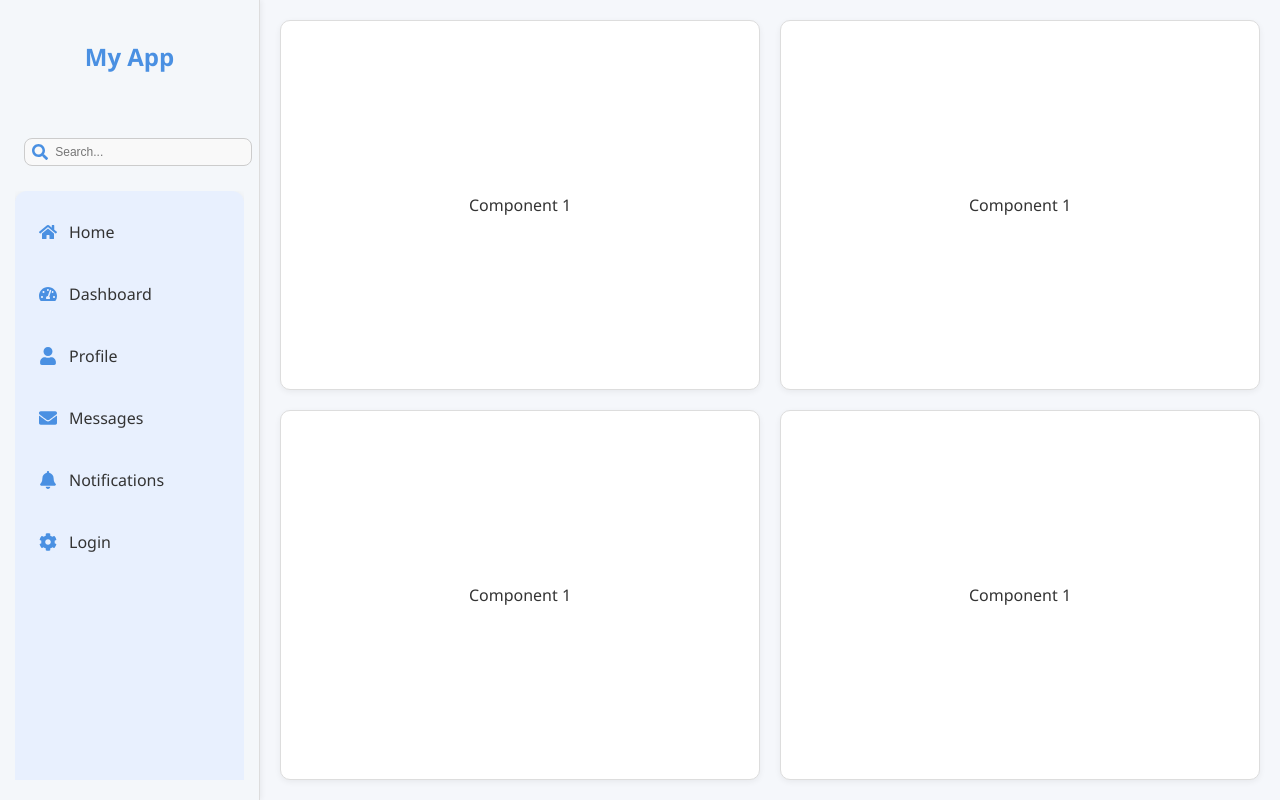
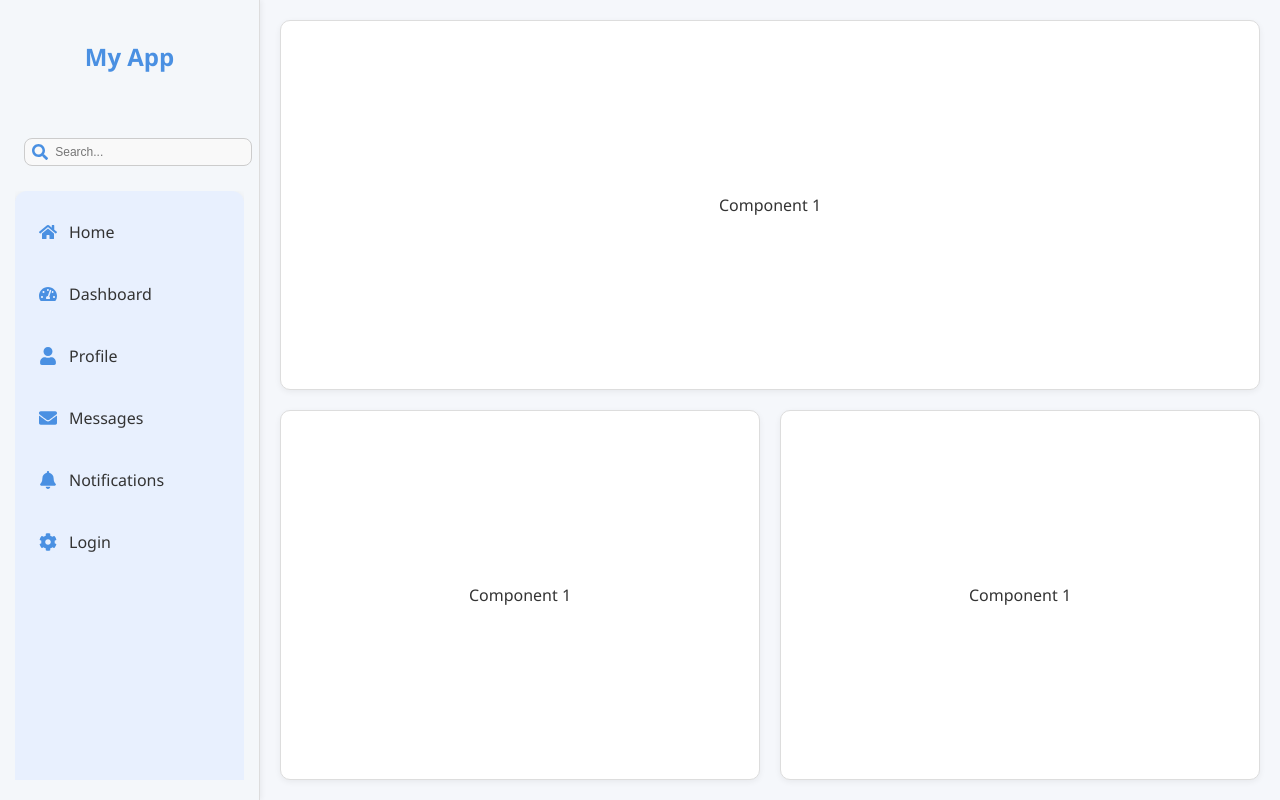
Before and after one commit to Sandeep0900/full-stack-react, a React (Create React App) app: page / in a window 1280 px wide. Built offline with nearby package versions, Linux system fonts and the light colour scheme; no server answers.

Commit message:
updated App.js and deleted Component 2

```diff
--- a/src/App.js
+++ b/src/App.js
@@ -2,7 +2,7 @@ import React from 'react';
 import { Routes, Route } from 'react-router-dom';
 import Sidebar from './components/Sidebar';
 import Component1 from './components/Component1';
-import Component2 from './components/Component2';
+// import Component2 from './components/Component2';
 import Component3 from './components/Component3';
 import Component4 from './components/Component4';
 import Login from './components/Login'; // Make sure it's capitalized!
@@ -21,7 +21,6 @@ const App = () => {
               <>
                 <div className="row">
                   <Component1 />
-                  <Component2 />
                 </div>
                 <div className="row">
                   <Component3 />
--- a/src/components/Component2.js
+++ /dev/null
@@ -1,10 +0,0 @@
-import React from 'react';
-import './All.css';
-
-const Component1 = () => {
-  return (
-    <div className="box">Component 1</div>
-  );
-};
-
-export default Component1;
```
